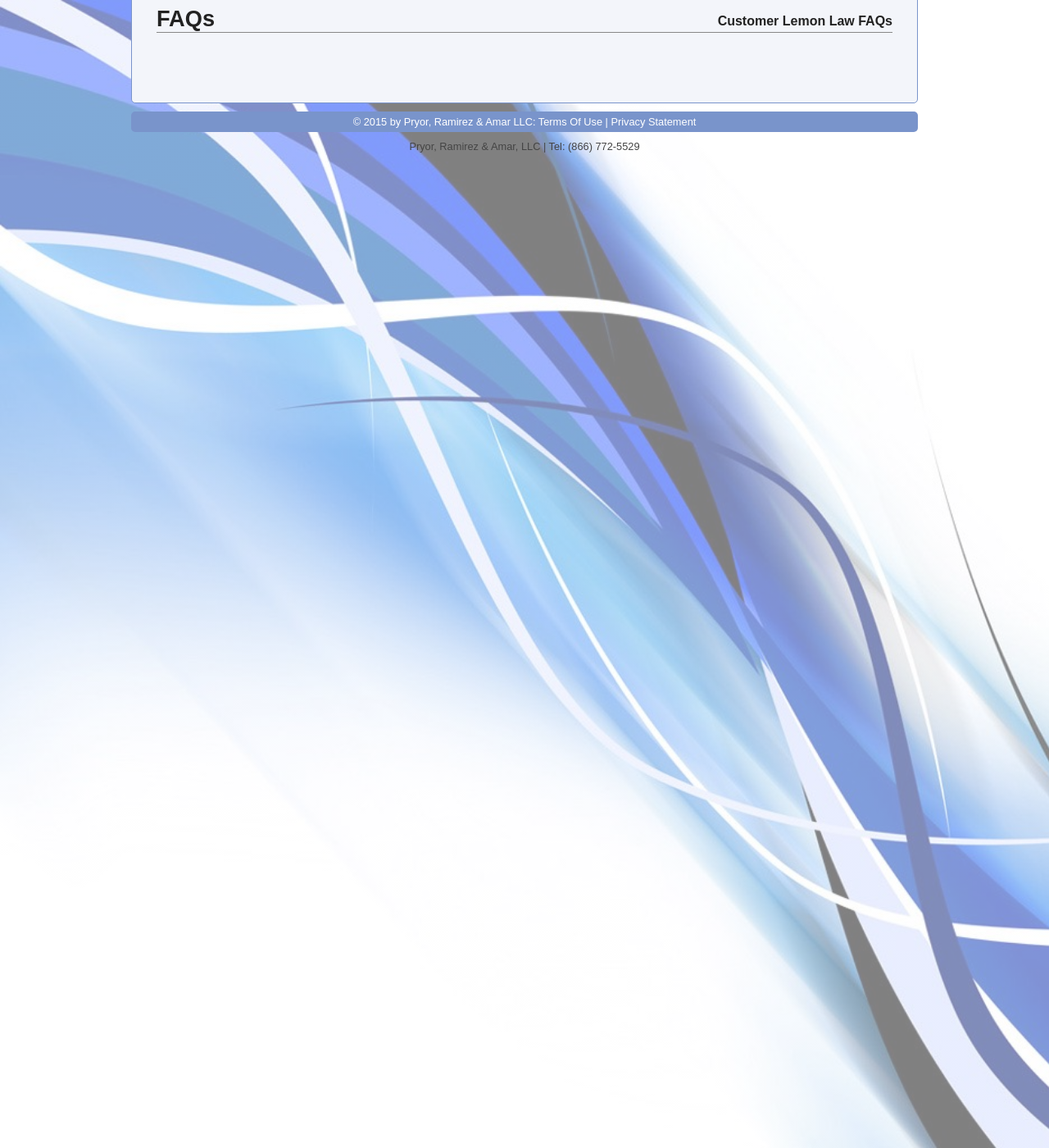
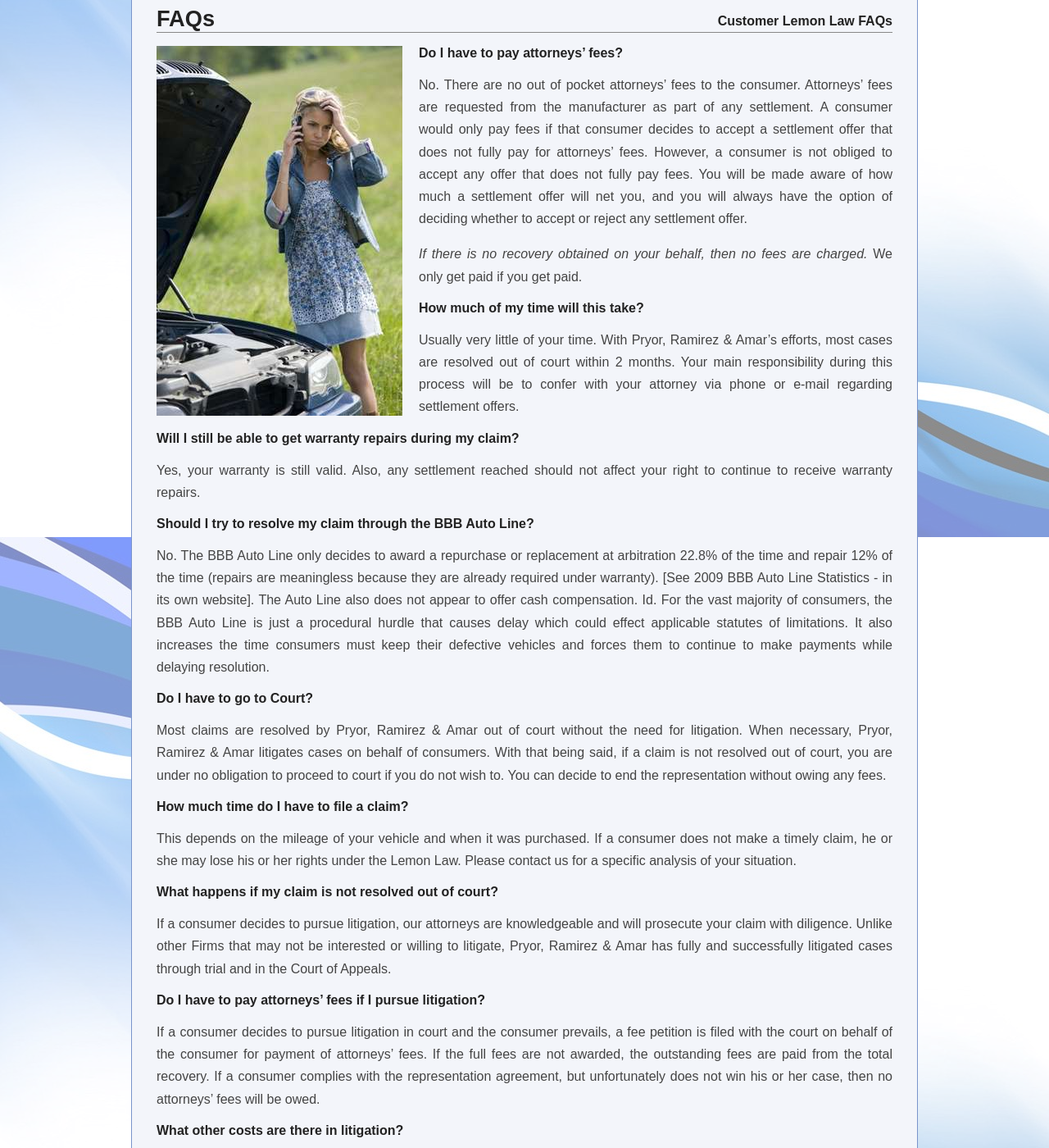
Before and after one commit to lemonlawaz/lemonlawaz.github.io, a Jekyll site: the page built from faqs.md, in a window 1280 px wide and 1400 px high, scrolled down 369 px. Shown: the whole window at 82% size. Built offline with Jekyll 4.4.1, drawn with Linux system fonts in a browser that asks for light colours; some of the changed text lies outside the part shown.

Commit message:
adding content to pages

```diff
--- a/faqs.md
+++ b/faqs.md
@@ -3,3 +3,65 @@ layout: page
 title: FAQs
 seo: Customer Lemon Law FAQs
 ---
+
+<img src="/images/broken.jpg">
+
+#Do I have to pay attorneys' fees?
+
+No. There are no out of pocket attorneys' fees to the consumer. Attorneys' fees are requested from the manufacturer as part of any settlement. A consumer would only pay fees if that consumer decides to accept a settlement offer that does not fully pay for attorneys' fees. However, a consumer is not obliged to accept any offer that does not fully pay fees. You will be made aware of how much a settlement offer will net you, and you will always have the option of deciding whether to accept or reject any settlement offer.
+
+*If there is no recovery obtained on your behalf, then no fees are charged.*  We only get paid if you get paid.
+
+#How much of my time will this take?
+
+Usually very little of your time. With Pryor, Ramirez & Amar’s efforts, most cases are resolved out of court within 2 months. Your main responsibility during this process will be to confer with your attorney via phone or e-mail regarding settlement offers.
+
+#Will I still be able to get warranty repairs during my claim?
+
+Yes, your warranty is still valid. Also, any settlement reached should not affect your right to continue to receive warranty repairs.
+
+#Should I try to resolve my claim through the BBB Auto Line?
+
+No. The BBB Auto Line only decides to award a repurchase or replacement at arbitration 22.8% of the time and repair 12% of the time (repairs are meaningless because they are already required under warranty). [See 2009 BBB Auto Line Statistics - in its own website]. The Auto Line also does not appear to offer cash compensation. Id. For the vast majority of consumers, the BBB Auto Line is just a procedural hurdle that causes delay which could effect applicable statutes of limitations. It also increases the time consumers must keep their defective vehicles and forces them to continue to make payments while delaying resolution.
+
+#Do I have to go to Court?
+
+Most claims are resolved by Pryor, Ramirez & Amar out of court without the need for litigation. When necessary, Pryor, Ramirez & Amar litigates cases on behalf of consumers. With that being said, if a claim is not resolved out of court, you are under no obligation to proceed to court if you do not wish to. You can decide to end the representation without owing any fees.
+
+#How much time do I have to file a claim?
+
+This depends on the mileage of your vehicle and when it was purchased. If a consumer does not make a timely claim, he or she may lose his or her rights under the Lemon Law. Please contact us for a specific analysis of your situation.
+
+#What happens if my claim is not resolved out of court?
+
+If a consumer decides to pursue litigation, our attorneys are knowledgeable and will prosecute your claim with diligence. Unlike other Firms that may not be interested or willing to litigate, Pryor, Ramirez & Amar has fully and successfully litigated cases through trial and in the Court of Appeals.
+
+#Do I have to pay attorneys’ fees if I pursue litigation?
+
+If a consumer decides to pursue litigation in court and the consumer prevails, a fee petition is filed with the court on behalf of the consumer for payment of attorneys' fees. If the full fees are not awarded, the outstanding fees are paid from the total recovery. If a consumer complies with the representation agreement, but unfortunately does not win his or her case, then no attorneys’ fees will be owed.
+
+#What other costs are there in litigation?
+
+Most cases are resolved out of court without any need for court costs or any other types of costs. If you decide to pursue litigation by filing a court complaint, the filing and service of process fees are the responsibility of the client. There may also be other costs associated with prosecuting your case. It is our goal to resolve your case efficiently and spare costs.
+
+#Will I have to go to trial if I file a lawsuit?
+
+Going to trial is very rare. Often times, there are many opportunities to settle a case before filing a formal complaint in court. Even after a complaint is filed, there are additional opportunities to obtain recovery before going to trial.
+
+Ultimately, if the matter is not resolved, it may have to be decided at trial. We have been successful at trial and will do our utmost to prepare you for such an eventuality.
+
+#Who are the major manufacturers?
+
+General Motors, Ford, Nissan, Chrysler, Toyota, Mercedes, BMW, Volkswagen, Kia, Hyundai, Mitsubishi, Suzuki, Honda, Four Winds, Monaco, Winnebago, Fleetwood (this list is not exhaustive).
+
+#What are some of the major defects?
+
+Engine, transmission, suspension, tires, brakes, electrical system, air conditioning, interior trim, exterior trim (this list is not exhaustive).
+
+#What do I do if I was sold a used, damaged vehicle by a dealer?
+
+Run a Carfax, take the vehicle to an independent repair shop for a written evaluation, then contact Pryor, Ramirez & Amar, LLC.
+
+<hr>
+
+*Disclaimer: The above FAQs are for informational/educational purposes and do not constitute legal advice. Although our case review is free, please be advised court filing and service fees may be required if a case is pursued in court. Please contact Pryor, Ramirez & Amar, LLC for additional, pertinent information and details about your rights.
```
Also changed, not shown: attorneys.md (added, +35 -0 lines), consumer-fraud.md (added, +29 -0 lines), contact.md (added, +22 -0 lines), lemonlaws/index.md (+2 -2 lines), links.md (added, +27 -0 lines), rv-motor-home.md (added, +21 -0 lines).
